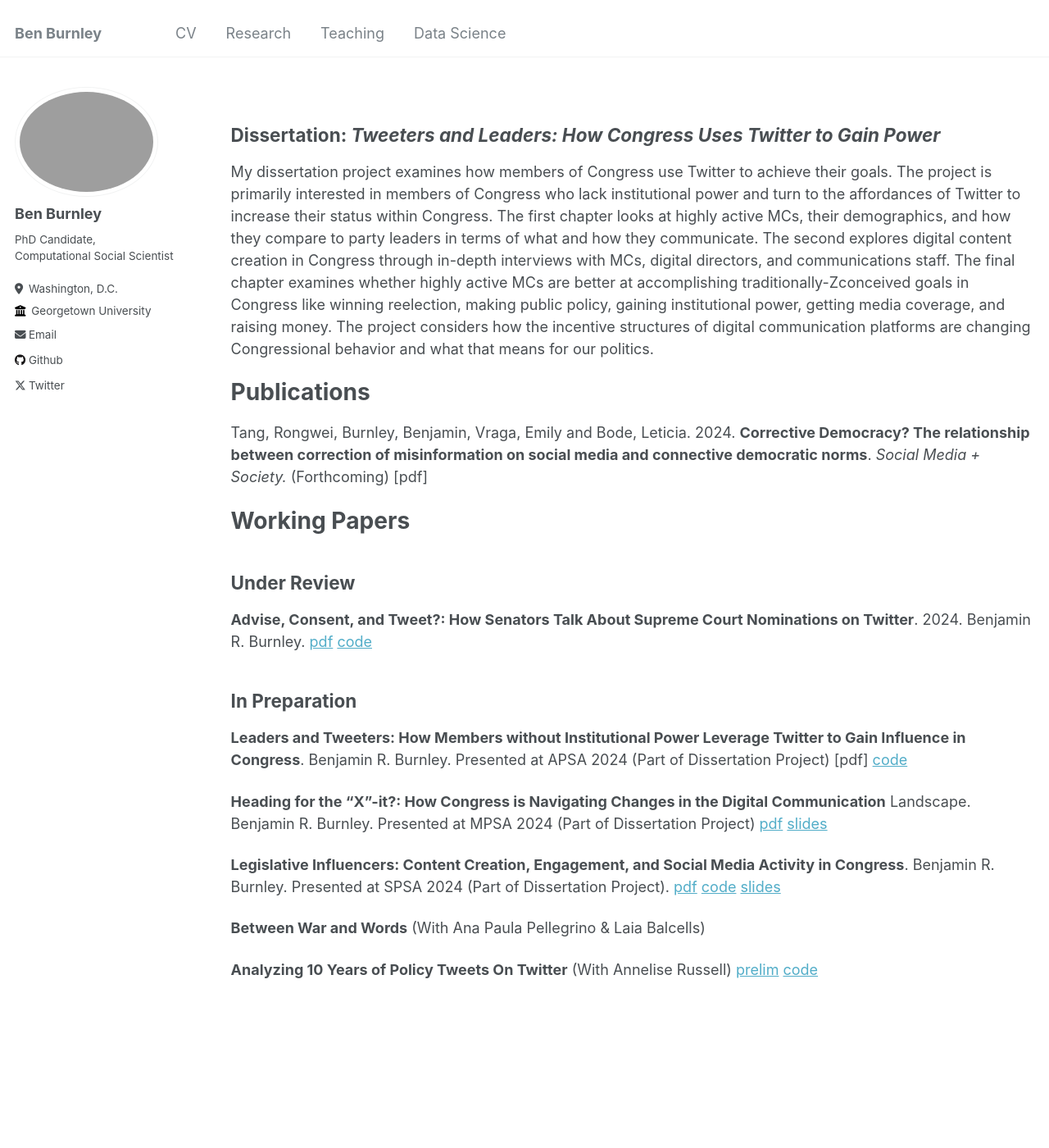
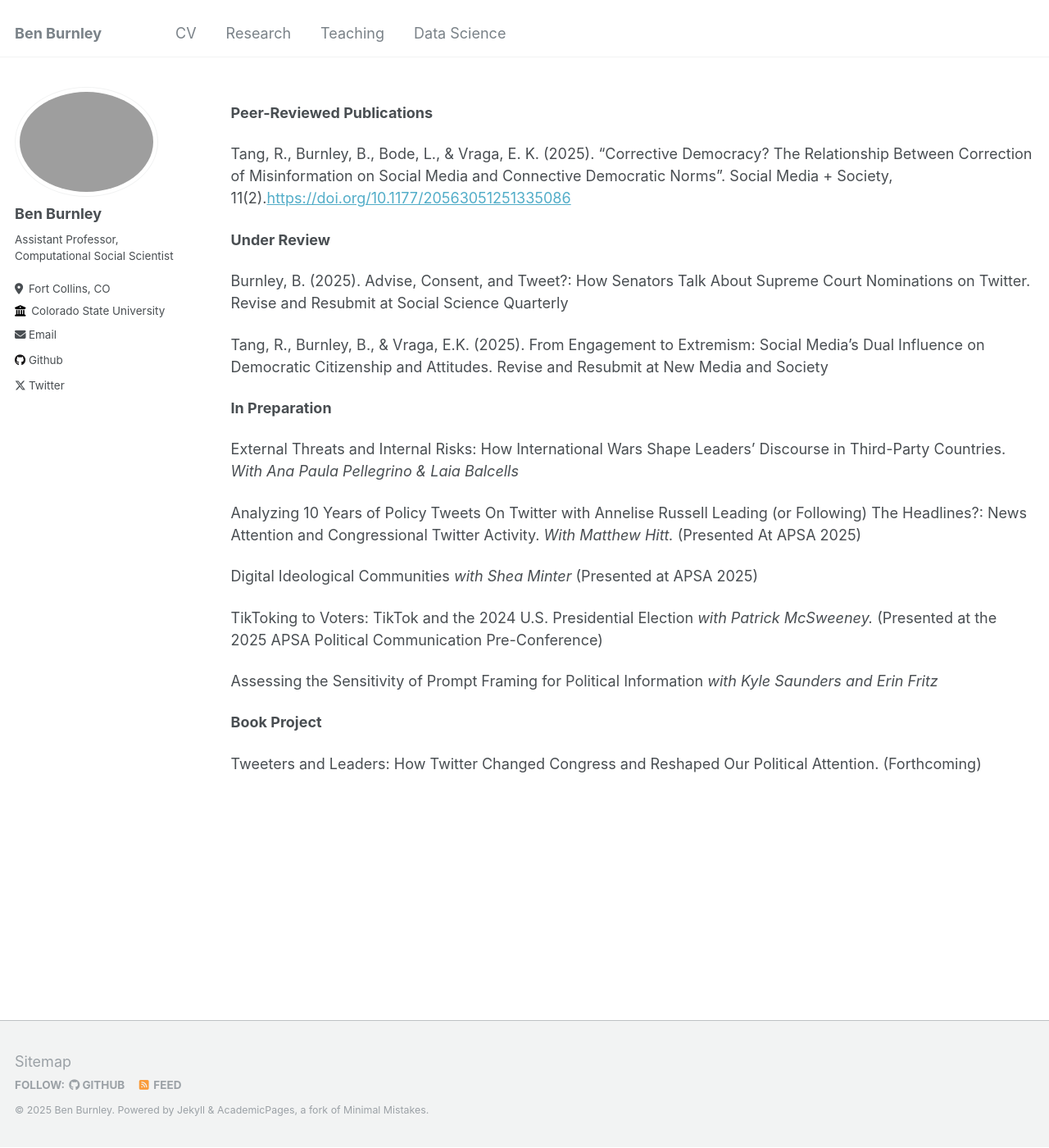
Before and after one commit to benjaminrburnley/benjaminrburnley.github.io, a Jekyll site: the page built from _pages/publications.md, in a window 1280 px wide and 1400 px high. Shown: the whole window at 82% size. Built offline with Jekyll 4.4.1, drawn with Linux system fonts in a browser that asks for light colours.

Commit message:
update 9/19

```diff
--- a/_config.yml
+++ b/_config.yml
@@ -24,11 +24,11 @@ author:
   avatar           : "profile.png"
   name             : "Ben Burnley"
   pronouns         : #"he/him"
-  bio              : "PhD Candidate, Computational Social Scientist "
-  location         : "Washington, D.C."
-  employer         : "Georgetown University"
+  bio              : "Assistant Professor, Computational Social Scientist "
+  location         : "Fort Collins, CO"
+  employer         : "Colorado State University"
   uri              : # URL
-  email            : "bb1096@georgetown.edu"
+  email            : "benjamin.burnley@colostate.edu"
 
   # Academic websites
   arxiv            : # URL - Update with the correct link to your profile
--- a/_data/navigation.yml
+++ b/_data/navigation.yml
@@ -1,7 +1,7 @@
 # main links links
 main:
   - title: "CV"
-    url: /files/Burnley_CV_20240930.pdf
+    url: /files/Burnley_CV_20250901.pdf
 
   - title: "Research"
     url: /publications/
--- a/_pages/publications.md
+++ b/_pages/publications.md
@@ -5,32 +5,32 @@ permalink: /publications/
 author_profile: true
 ---
 
-## Dissertation: *Tweeters and Leaders: How Congress Uses Twitter to Gain Power*
-My dissertation project examines how members of Congress use Twitter to achieve their goals. The project is primarily interested in members of Congress who lack institutional power and turn to the affordances of Twitter to increase their status within Congress. The first chapter looks at highly active MCs, their demographics, and how they compare to party leaders in terms of what and how they communicate. The second explores digital content creation in Congress through in-depth interviews with MCs, digital directors, and communications staff. The final chapter examines whether highly active MCs are better at accomplishing traditionally-Zconceived goals in Congress like winning reelection, making public policy, gaining institutional power, getting media coverage, and raising money. The project considers how the incentive structures of digital communication platforms are changing Congressional behavior and what that means for our politics.
+**Peer-Reviewed Publications**
 
-# Publications
-
-Tang, Rongwei, Burnley, Benjamin, Vraga, Emily and Bode, Leticia. 2024.
-**Corrective Democracy? The relationship between correction of misinformation on social media and connective democratic norms**.
-*Social Media + Society.* (Forthcoming) [pdf]
-
-# Working Papers
-
-## Under Review
-**Advise, Consent, and Tweet?: How Senators Talk About Supreme Court Nominations on Twitter**. 2024.
-Benjamin R. Burnley. [pdf](/files/advise_consent_tweet.pdf) [code](https://github.com/benjaminrburnley/advise_consent_tweet)
+Tang, R., Burnley, B., Bode, L., & Vraga, E. K. (2025). “Corrective Democracy? The Relationship Between Correction of Misinformation on Social Media and Connective Democratic Norms”. Social Media + Society, 11(2).[https://doi.org/10.1177/20563051251335086](https://doi.org/10.1177/20563051251335086)
 
 
-## In Preparation
-**Leaders and Tweeters: How Members without Institutional Power Leverage Twitter to Gain Influence in Congress**.
-Benjamin R. Burnley. Presented at APSA 2024 (Part of Dissertation Project) [pdf] [code](https://github.com/benjaminrburnley/dissertation)
+**Under Review**
 
-**Heading for the “X”-it?: How Congress is Navigating Changes in the Digital Communication**
-Landscape. Benjamin R. Burnley. Presented at MPSA 2024 (Part of Dissertation Project) [pdf](/files/ch3_paper.pdf) [slides](/files/ch3_slides.pdf)
+Burnley, B. (2025). Advise, Consent, and Tweet?: How Senators Talk About Supreme Court Nominations on Twitter. Revise and Resubmit at Social Science Quarterly
 
-**Legislative Influencers: Content Creation, Engagement, and Social Media Activity in Congress**.
-Benjamin R. Burnley. Presented at SPSA 2024 (Part of Dissertation Project). [pdf](/files/ch2_paper.pdf) [code](https://github.com/benjaminrburnley/dissertation) [slides](/files/ch2_slides.pdf)
+Tang, R., Burnley, B., & Vraga, E.K. (2025). From Engagement to Extremism: Social Media’s Dual Influence on Democratic Citizenship and Attitudes. Revise and Resubmit at New Media and Society
 
-**Between War and Words** (With Ana Paula Pellegrino & Laia Balcells)
 
-**Analyzing 10 Years of Policy Tweets On Twitter** (With Annelise Russell) [prelim](/files/descriptive_analysis_v1.html) [code](https://github.com/benjaminrburnley/policy_tweets_project)
+**In Preparation**
+
+External Threats and Internal Risks: How International Wars Shape Leaders' Discourse in Third-Party Countries. *With Ana Paula Pellegrino & Laia Balcells*
+
+Analyzing 10 Years of Policy Tweets On Twitter with Annelise Russell
+Leading (or Following) The Headlines?: News Attention and Congressional Twitter
+Activity. *With Matthew Hitt.* (Presented At APSA 2025)
+
+Digital Ideological Communities *with Shea Minter* (Presented at APSA 2025)
+
+TikToking to Voters: TikTok and the 2024 U.S. Presidential Election *with Patrick McSweeney.* (Presented at the 2025 APSA Political Communication Pre-Conference)
+
+Assessing the Sensitivity of Prompt Framing for Political Information *with Kyle Saunders and Erin Fritz*
+
+**Book Project**
+
+Tweeters and Leaders: How Twitter Changed Congress and Reshaped Our Political Attention. (Forthcoming)
```
Also changed, not shown: _pages/about.md (+2 -5 lines), _pages/teaching.md (+4 -0 lines), 1 other file.
